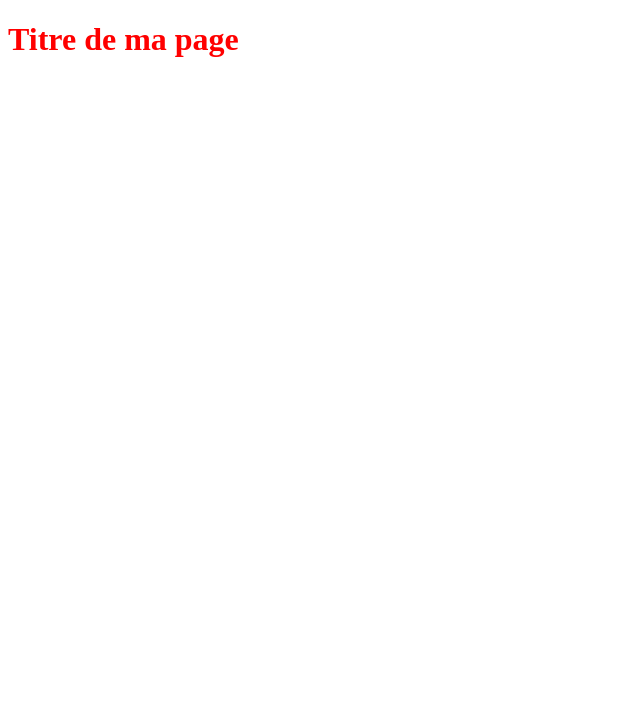
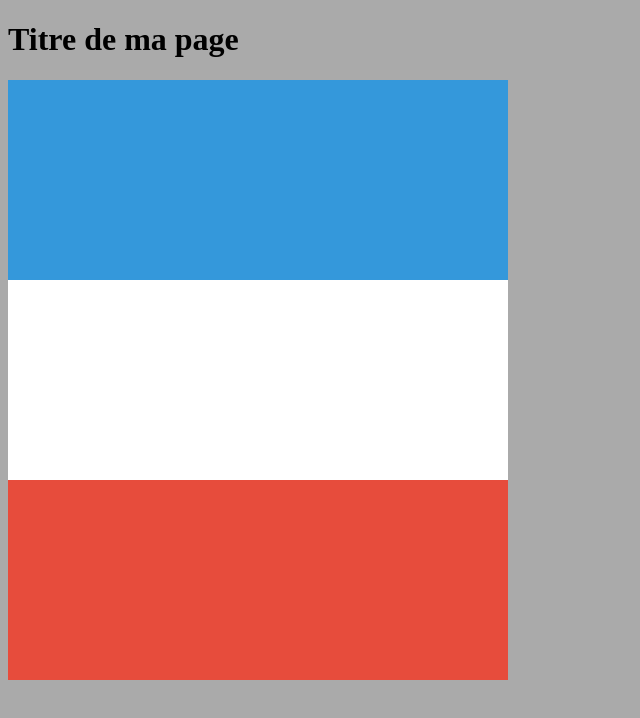
Before and after one commit to ThiDesw/17_10_2017, a plain HTML site: page index.html in a window 1280 px wide. Shown: the whole page, without its empty margins (0-640 px from the left). Drawn offline with Linux system fonts and the light colour scheme.

Commit message:
init
L'armar

```diff
--- a/index.html
+++ b/index.html
@@ -8,6 +8,15 @@
   </head>
   <body>
     <h1>Titre de ma page</h1>
+    <div class="blue">
 
+    </div>
+    <div class="white">
+
+    </div>
+
+    <div class="red">
+
+    </div>
   </body>
 </html>
--- a/styles/style.css
+++ b/styles/style.css
@@ -1,3 +1,16 @@
-*{
-  color: red;
+body{
+  background:#AAAAAA;
 }
+div{
+  width: 500px;
+  height: 200px;
+}
+.blue{
+  background: #3498db;
+}
+.white{
+  background:white;
+}
+.red{
+  background: #e74c3c;
+}
```
Also changed, not shown: 1 other file.
